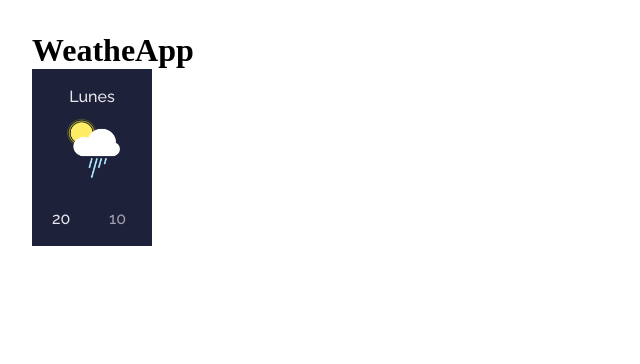
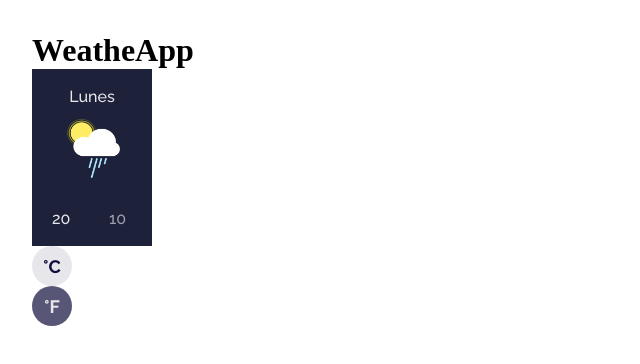
Before and after one commit to leolicona/weatherApp, a React (Vite) app: page / in a window 1280 px wide. Shown: the top 364 px of the page, without its empty margins (0-640 px from the left). Built offline with nearby package versions, Linux system fonts and the light colour scheme.

Commit message:
Feat: agrega componente degrees

```diff
--- a/src/App.jsx
+++ b/src/App.jsx
@@ -1,6 +1,7 @@
 
 import CardDays from './components/CardDays/CardDays'
 import weatherImage from './assets/images/shower.png'
+import Degrees from './components/Degrees/Degrees'
 import './App.css'
 
 function App() {
@@ -15,6 +16,16 @@ function App() {
         max={20}
         min={10}
       />
+
+      <Degrees
+        degrees={'°C'}
+        isActive={true}
+      />
+
+        <Degrees
+        degrees={'°F'}
+        isActive={false}
+      />
     </>
   )
 }
--- /dev/null
+++ b/src/components/Degrees/Degrees.jsx
@@ -0,0 +1,14 @@
+import './degreesStyles.css'
+
+function Degrees ({ degrees, isActive }) {
+
+
+
+    return (
+        <div className={`degrees_container ${ isActive ? 'active' : ''  }`}>
+            <span className='degrees'>{degrees}</span>
+        </div>
+     );
+}
+
+export default  Degrees ;
--- /dev/null
+++ b/src/components/Degrees/degreesStyles.css
@@ -0,0 +1,25 @@
+.degrees_container {
+    width: 40px;
+    height: 40px;
+    display: flex;
+    justify-content: center;
+    align-items: center;
+    background-color: #585676;
+    color: #E7E7EB;
+    border-radius: 50%;
+
+
+}
+
+.active {
+    background-color: #E7E7EB;
+    color: #110E3C;
+
+}
+
+    .degrees {
+        font-family: 'Raleway', sans-serif;
+        font-weight: 700;
+        font-size: 18px;
+
+    }
```
